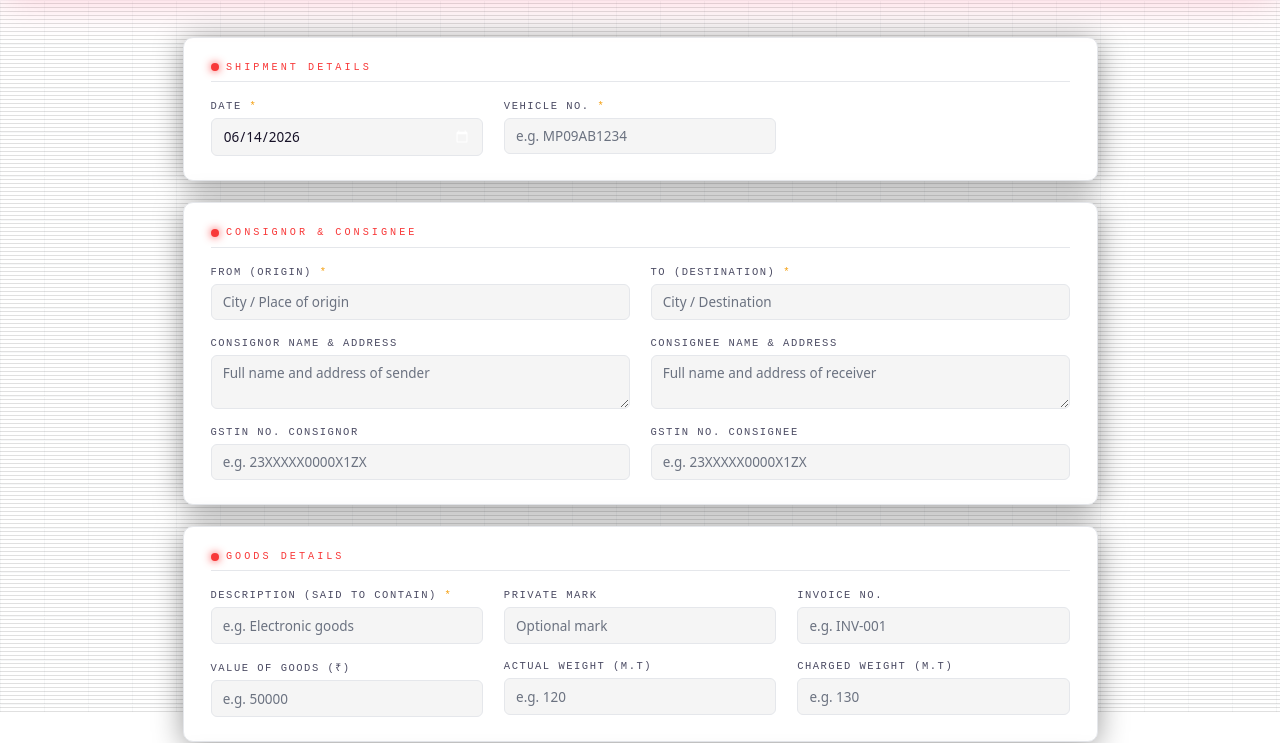
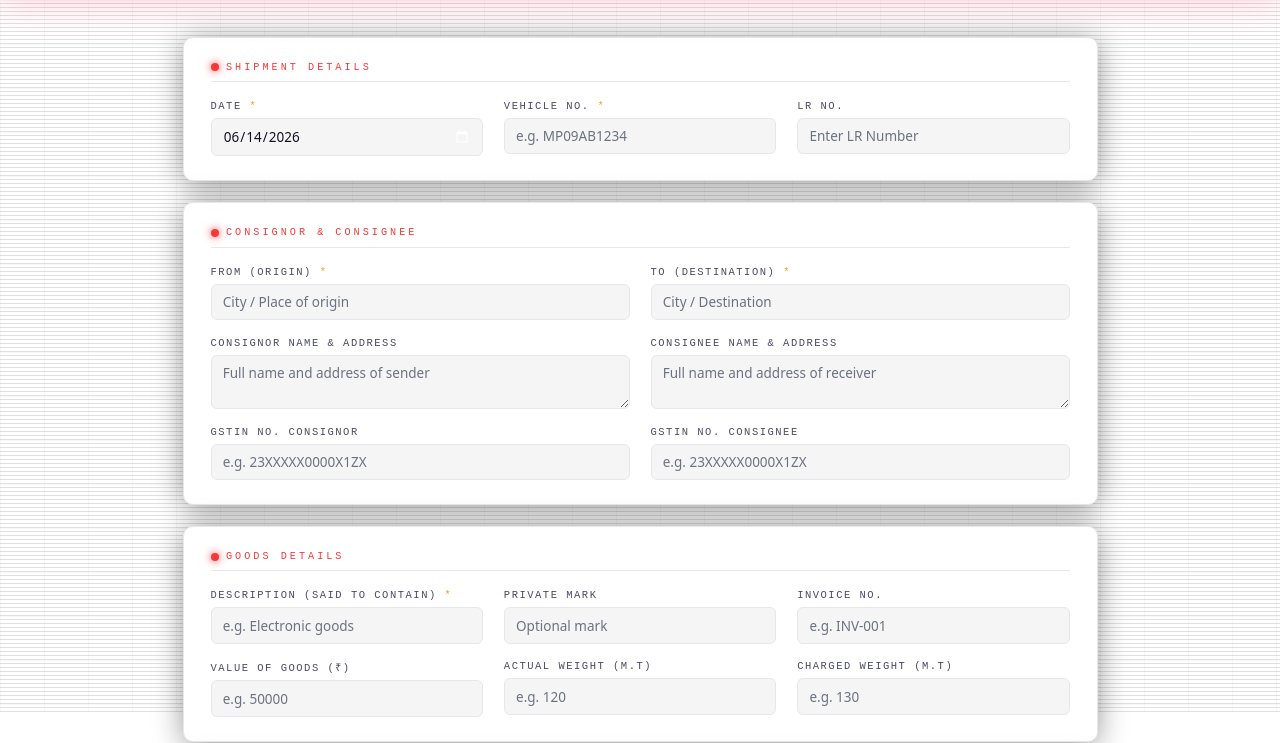
Before and after one commit to adityafyu/Bilty, a plain HTML site: page index.html in a window 1280 px wide. Shown: the part 88-831 px from the top of the page. Drawn offline with nearby package versions, Linux system fonts and the light colour scheme.

Commit message:
adding a new field

```diff
--- a/index.html
+++ b/index.html
@@ -28,7 +28,7 @@
   <main>
     <form id="invoiceForm" autocomplete="off">
 
-      <!-- Section 1: Shipment Info -->
+
       <section class="card">
         <div class="card-label">SHIPMENT DETAILS</div>
         <div class="form-grid cols-3">
@@ -40,10 +40,14 @@
             <label for="vehicleNo">Vehicle No. <span class="req">*</span></label>
             <input type="text" id="vehicleNo" placeholder="e.g. MP09AB1234" />
           </div>
+          <div class="field">
+            <label for="lrNo">LR No.</label>
+            <input type="text" id="lrNo" placeholder="Enter LR Number" />
+          </div>
         </div>
       </section>
 
-      <!-- Section 2: Parties -->
+
       <section class="card">
         <div class="card-label">CONSIGNOR & CONSIGNEE</div>
         <div class="form-grid cols-2">
@@ -74,7 +78,7 @@
         </div>
       </section>
 
-      <!-- Section 3: Goods Details -->
+
       <section class="card">
         <div class="card-label">GOODS DETAILS</div>
         <div class="form-grid cols-3">
@@ -105,7 +109,6 @@
         </div>
       </section>
 
-      <!-- Section 4: Freight Details -->
       <section class="card">
         <div class="card-label">FREIGHT & CHARGES</div>
         <div class="form-grid cols-3">
```
